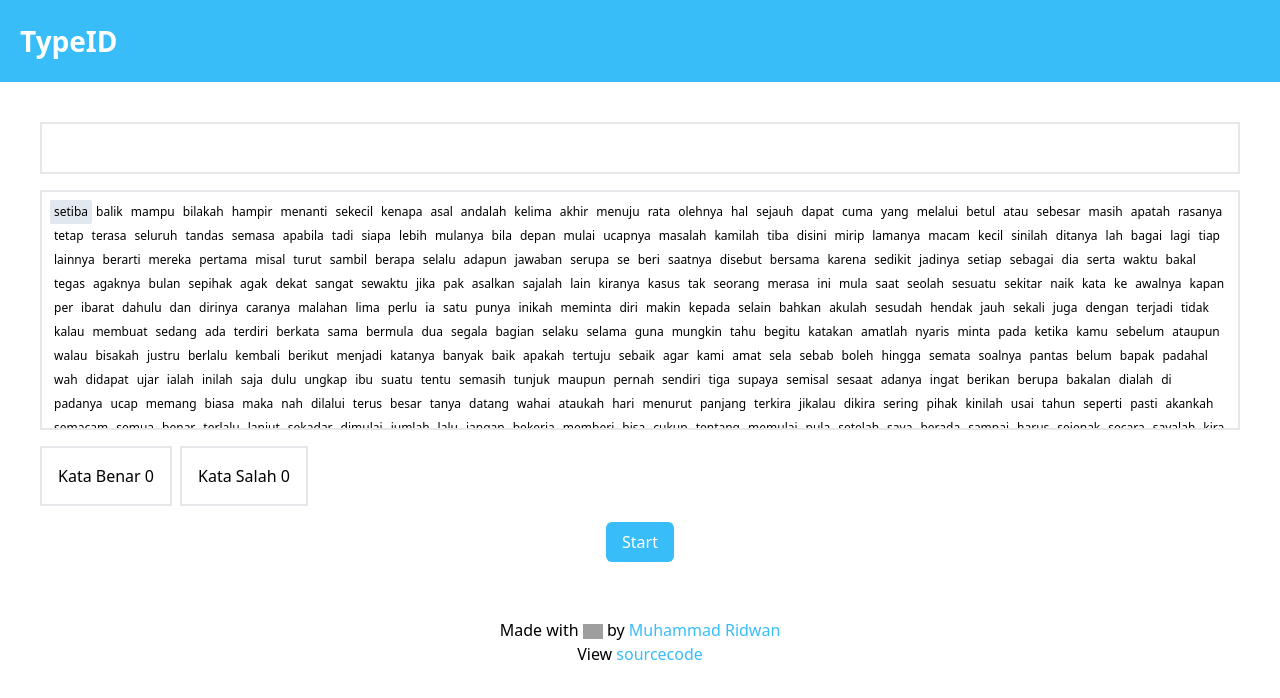
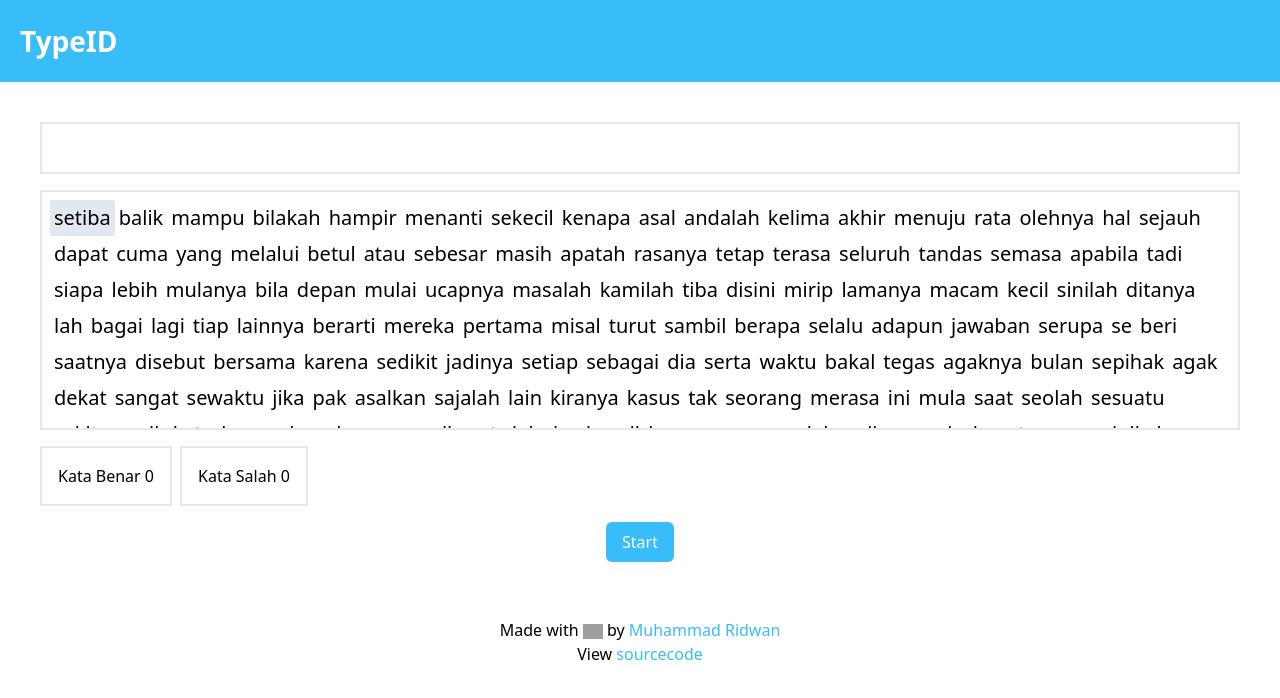
Before and after one commit to ridhlab/typing-test-id, a React (Create React App) app: page / in a window 1280 px wide. Shown: the top 698 px of the page. Built offline with nearby package versions, Linux system fonts and the light colour scheme; grey boxes are pictures that could not be loaded.

Commit message:
fix: change font size

```diff
--- a/src/Components/Main/index.jsx
+++ b/src/Components/Main/index.jsx
@@ -132,7 +132,7 @@ const Main = () => {
                     autoComplete="off"
                 />
             </div>
-            <div className="h-[15rem] border-2 text-xs p-2 overflow-y-scroll flex flex-wrap mb-4" id="term-box">
+            <div className="h-[15rem] border-2 text-xl p-2 overflow-y-scroll flex flex-wrap mb-4" id="term-box">
                 {terms?.map((term, idx) => {
                     return (
                         <span
```
